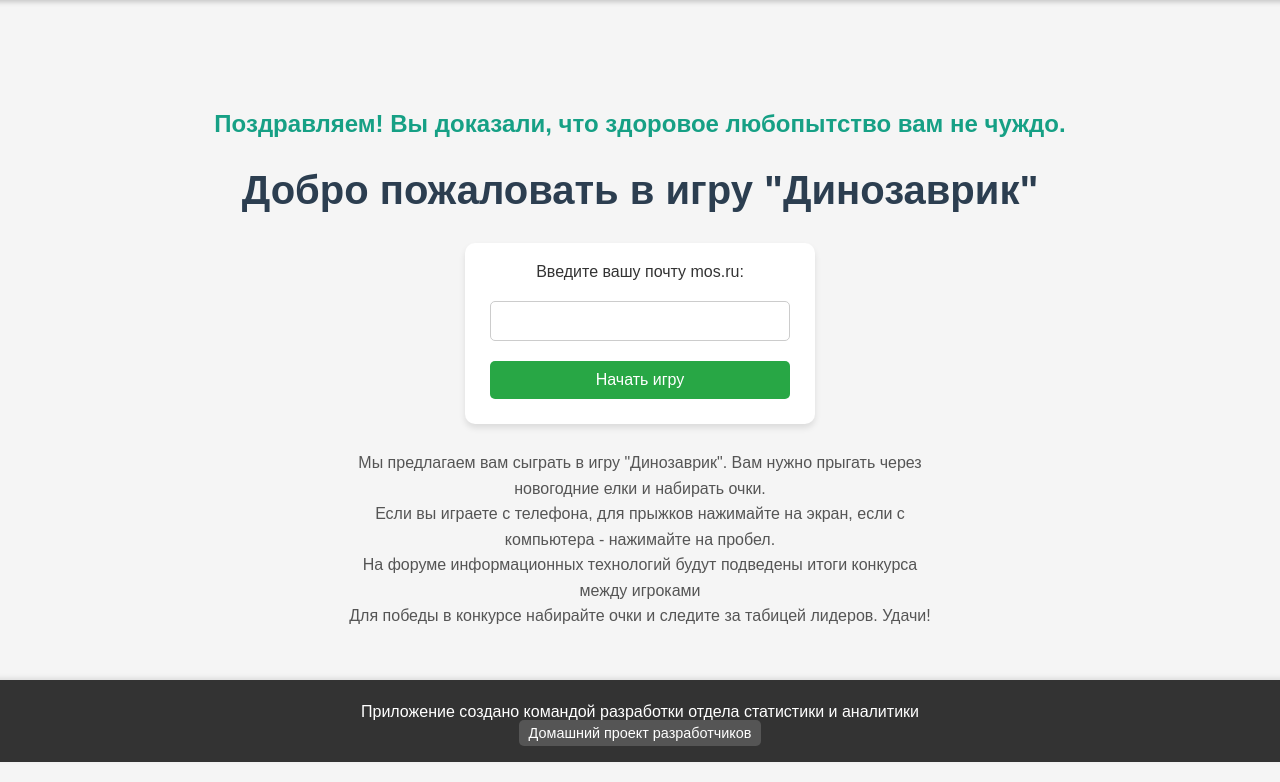
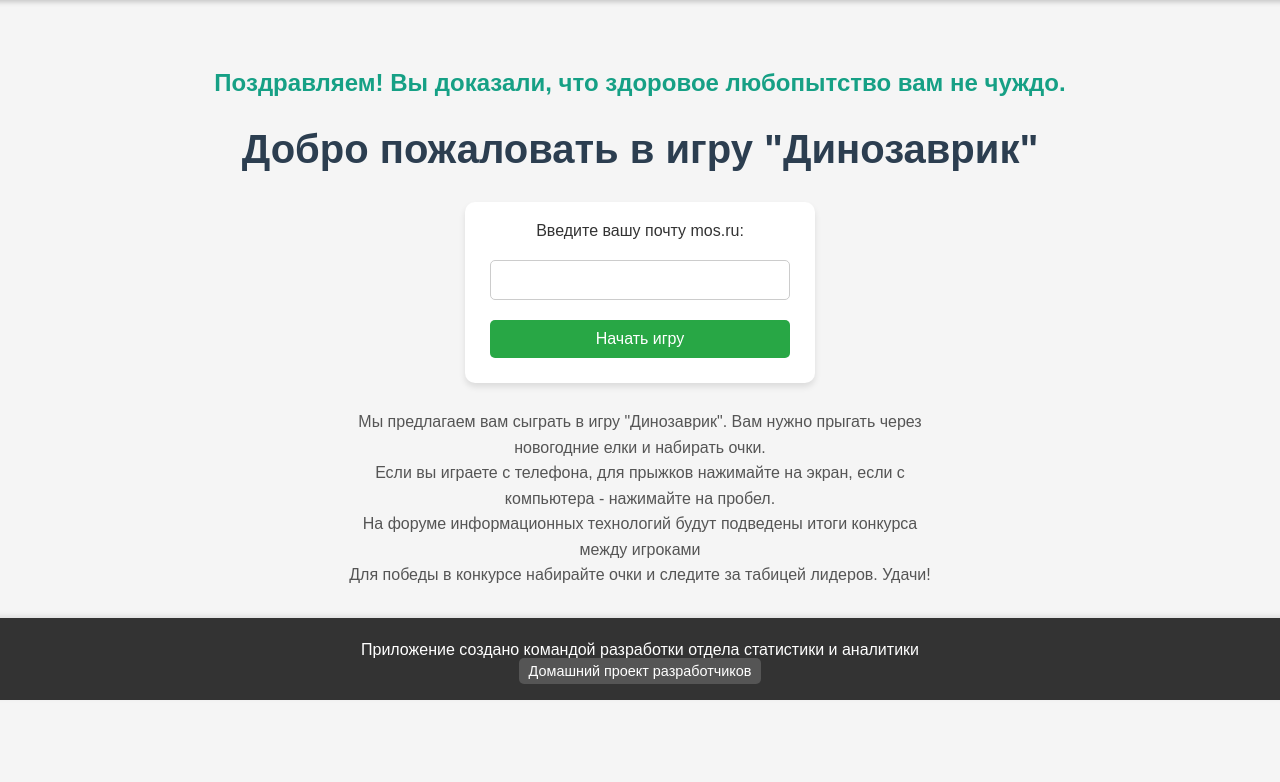
Before and after one commit to tapo44ek/dinogame, a FastAPI app: page / in a window 1280 px wide. Shown: the part 38-820 px from the top of the page. Run offline with FastAPI, Linux system fonts and the light colour scheme.

Commit message:
index fix

```diff
--- a/static/css/style.css
+++ b/static/css/style.css
@@ -50,7 +50,7 @@ canvas {
 
 /* static/css/style.css */
 footer {
-    position: fixed;
+    /*position: fixed;*/
     bottom: 0;
     width: 100%;
     background-color: #333;
```
